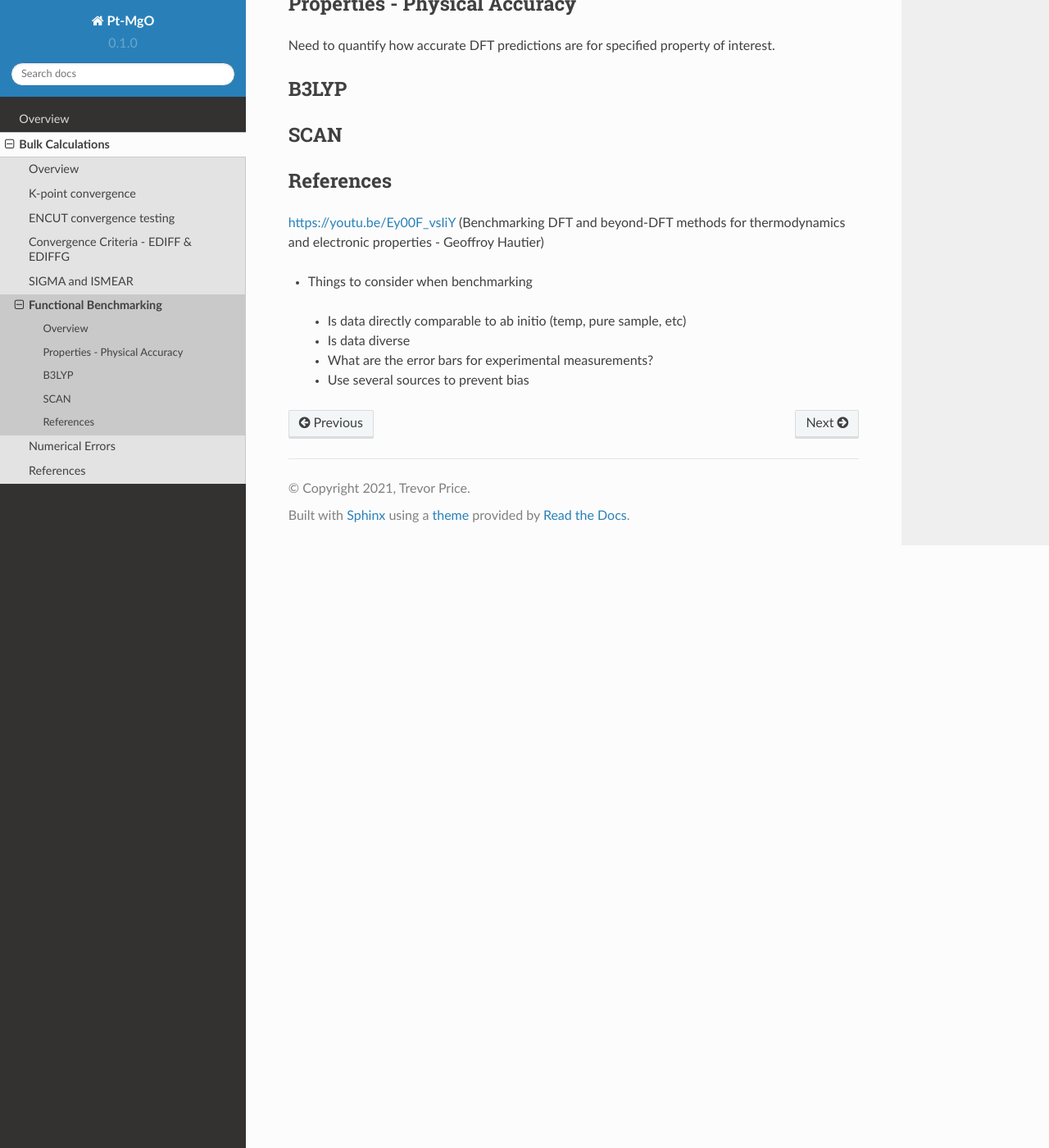
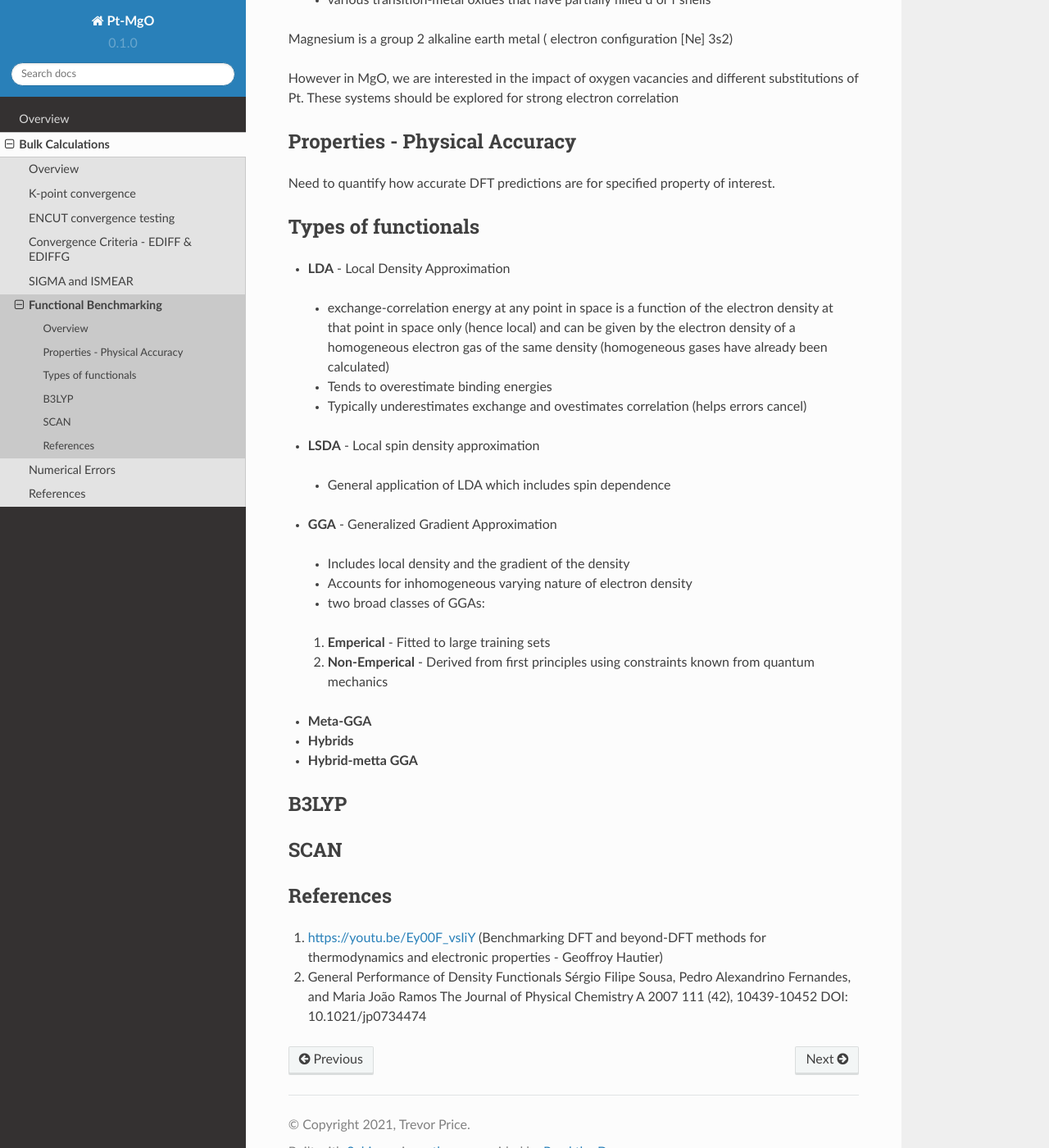
Before and after one commit to tdprice-858/Pt-MgO, a Sphinx documentation site: the page built from docs/source/bulk_calculations/functional_benchmarking.rst, in a window 1280 px wide and 1400 px high, scrolled down 828 px. Shown: the whole window at 82% size. Built offline with Sphinx 7.4.7 and the Read the Docs theme 2.0.0, drawn with Linux system fonts in a browser that asks for light colours; pages that are not in the unit, such as notebooks, are missing from menus; some of the changed text lies outside the part shown.

Commit message:
Update functional_benchmarking.rst

```diff
--- a/docs/source/bulk_calculations/functional_benchmarking.rst
+++ b/docs/source/bulk_calculations/functional_benchmarking.rst
@@ -6,7 +6,7 @@ Overview
 
 what functional to use?
 
-* Need to balance physical accuracy with computational cost.
+* Need to balance **physical accuracy** with **computational cost**.
 
 * Need to focus on properties of interest.
  * Binding energies
@@ -15,11 +15,17 @@ what functional to use?
  * TS geometries
  * Minimum energy geometries
 
+* Things to consider when benchmarking (1)
+ * Is data directly comparable to ab initio (temp, pure sample, etc)
+ * Is data diverse
+ * What are the error bars for experimental measurements?
+ * Use several sources to prevent bias
+
 How do we address the physical phenomena that influence performance of real catalyst that are not included in DFT calculations?
 Do we need to worry about self-interaction errors? ( hybrid functionals can partially correct for this)
 Does our system have strong electron correlation?
 
-* Known Systems with self-interaction errors
+* Known Systems with self-interaction errors (2)
  * actinides
  * various transition-metal oxides that have partially filled d or f shells
 
@@ -27,10 +33,30 @@ Magnesium is a group 2 alkaline earth metal ( electron configuration [Ne] 3s2)
 
 However in MgO, we are interested in the impact of oxygen vacancies and different substitutions of Pt. These systems should be explored for strong electron correlation
 
+
 Properties - Physical Accuracy
 -------
 
 Need to quantify how accurate DFT predictions are for specified property of interest.
+
+Types of functionals
+----------
+
+* **LDA** - Local Density Approximation
+ * exchange-correlation energy at any point in space is a function of the electron density at that point in space only (hence local) and can be given by the electron density of a homogeneous electron gas of the same density (homogeneous gases have already been calculated)
+ * Tends to overestimate binding energies
+ * Typically underestimates exchange and ovestimates correlation (helps errors cancel)
+* **LSDA** - Local spin density approximation
+ * General application of LDA which includes spin dependence
+* **GGA** - Generalized Gradient Approximation
+ * Includes local density and the gradient of the density
+ * Accounts for inhomogeneous varying nature of electron density
+ * two broad classes of GGAs:
+ #. **Emperical** - Fitted to large training sets
+ #. **Non-Emperical** - Derived from first principles using constraints known from quantum mechanics
+* **Meta-GGA**
+* **Hybrids**
+* **Hybrid-metta GGA**
 
 
 B3LYP
@@ -44,10 +70,6 @@ SCAN
 References
 --------
 
-https://youtu.be/Ey00F_vsIiY (Benchmarking DFT and beyond-DFT methods for thermodynamics and electronic properties - Geoffroy Hautier)
+#. https://youtu.be/Ey00F_vsIiY (Benchmarking DFT and beyond-DFT methods for thermodynamics and electronic properties - Geoffroy Hautier)
 
-* Things to consider when benchmarking
- * Is data directly comparable to ab initio (temp, pure sample, etc)
- * Is data diverse
- * What are the error bars for experimental measurements?
- * Use several sources to prevent bias
+#. General Performance of Density Functionals Sérgio Filipe Sousa, Pedro Alexandrino Fernandes, and Maria João Ramos The Journal of Physical Chemistry A 2007 111 (42), 10439-10452 DOI: 10.1021/jp0734474
```
